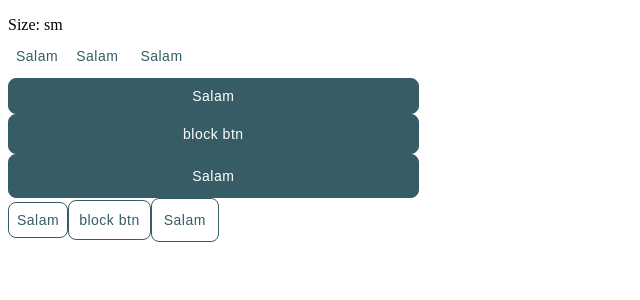
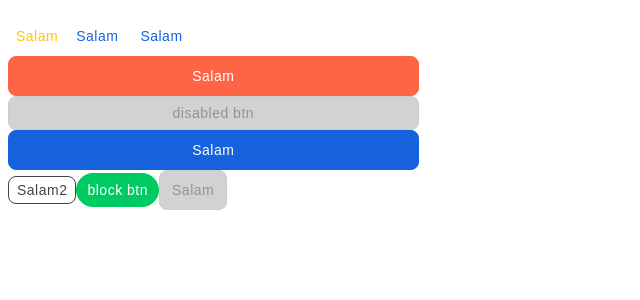
Before and after one commit to alirezatahani/React-Template, a React app: page / in a window 1280 px wide. Shown: the top 300 px of the page, without its empty margins (0-640 px from the left). Built offline with nearby package versions, Linux system fonts and the light colour scheme.

Commit message:
refactor/refactor theme and button

```diff
--- a/src/components/button/content/Button.tsx
+++ b/src/components/button/content/Button.tsx
@@ -9,6 +9,7 @@ const Button: React.FC<ButtonProps> = ({ children, ...rest }: ButtonProps) => {
 Button.defaultProps = {
   size: 'md',
   variant: 'filled',
+  color: 'primary',
   rounded: false,
   block: false,
   disabled: false,
--- a/src/components/button/styles/Button.styles.ts
+++ b/src/components/button/styles/Button.styles.ts
@@ -8,29 +8,27 @@ export const StyledButton = styled.button<ButtonProps>(
     ...theme.typography.button,
     width: block ? '100%' : 'auto',
     borderRadius: rounded ? 50 : 8,
+
     border:
-      variant === 'text' ? 'none' : `1px solid ${theme.palette.primary.main}`,
+      variant === 'text' ? 'none' : `1px solid ${theme.palette[color].main}`,
+
     backgroundColor:
       variant === 'filled'
-        ? theme.palette.primary.main
+        ? theme.palette[color].main
         : theme.palette.common.white,
+
     color:
       variant === 'filled'
         ? theme.palette.common.white
-        : theme.palette.primary.main,
+        : theme.palette[color].main,
 
     display: 'inline-flex',
     alignItems: 'center',
     justifyContent: 'center',
     cursor: 'pointer',
 
-    ['&:[disabled]']: {
-      color: 'rgba(0, 0, 0, 0.3)',
-      borderColor: '#ccc',
-      backgroundColor: 'rgba(0, 0, 0, 0.08)',
-      textShadow: 'none',
-      boxShadow: 'none',
-      cursor: 'not-allowed',
+    ['&:disabled']: {
+      ...theme.general.disabled,
     },
     // ['&:hover']{
     //   transition: "all 200ms linear"
@@ -56,15 +54,6 @@ export const StyledButton = styled.button<ButtonProps>(
 
 //   shape === 'round' ? theme.borderRadiusRound : theme.borderRadius};
 
-// justify-content: center;
-// align-items: center;
-// white-space: nowrap;
-// touch-action: manipulation;
-// margin-right: 8px;
-// margin-bottom: 12px;
-// display: inline-flex;
-// cursor: pointer;
-
 // &[disabled]:hover {
 //   border-color: #ccc;
 // }
--- a/src/global/Global.ts
+++ b/src/global/Global.ts
@@ -6,15 +6,6 @@ const GlobalStyle = createGlobalStyle`
     box-sizing: border-box;
   }
 `;
-const COLOR = {
-  primary: '#1562dc',
-  success: '#00ca62',
-  danger: '#ff6446',
-  warning: '#ffc500',
-  default: 'transparent',
-  black: 'rgba(0, 0, 0, 0.80)',
-  white: '#fff',
-};
 
 const INPUT = {
   borderWidth: '1px',
@@ -24,50 +15,6 @@ const INPUT = {
   addonTextColor: '#fff',
 };
 
-const BUTTON: ButtonTypes = {
-  sm: { height: '1.8rem', padding: '1px 14px', fontSize: '14px' },
-  md: { height: '2.2rem', padding: '5px 19px', fontSize: '16px' },
-  lg: { height: '2.6rem', padding: '6px 29px', fontSize: '17px' },
-
-  // primary: {
-  //   background: `${COLOR.primary}`,
-  //   border: `solid 1px ${COLOR.primary}`,
-  //   color: `${COLOR.white}`,
-  // },
-  // warning: {
-  //   background: `${COLOR.warning}`,
-  //   border: `solid 1px ${COLOR.warning}`,
-  //   color: `${COLOR.white}`,
-  // },
-  // danger: {
-  //   background: `${COLOR.danger}`,
-  //   border: `solid 1px ${COLOR.danger}`,
-  //   color: `${COLOR.white}`,
-  // },
-  // success: {
-  //   background: `${COLOR.success}`,
-  //   border: `solid 1px ${COLOR.success}`,
-  //   color: `${COLOR.white}`,
-  // },
-  // default: {
-  //   background: `${COLOR.default}`,
-  //   border: `solid 1px rgba(0, 0, 0, 0.16)`,
-  //   color: `${COLOR.black}`,
-  // },
-
-  buttonFocusOutline: '#155ed2',
-  borderColor: 'rgba(0, 0, 0, 0.16)',
-  filledBackground: '#eee',
-};
-
-// const theme: ThemeTypes = {
-//   colors: COLOR,
-//   input: INPUT,
-//   button: BUTTON,
-//   borderRadius: '6px',
-//   borderRadiusRound: '50px',
-// };
-
 const theme = {
   palette: {
     background: { paper: '#fff' },
@@ -76,12 +23,19 @@ const theme = {
       white: '#FFFFFF',
     },
     primary: {
-      main: '#365c65',
-      '100': '#C6DDE2',
-      '300': '#87ACB6',
-      '500': '#568793',
-      '700': '#3C636C',
-      '800': '#2F4F57',
+      main: '#1562dc',
+    },
+    secondary: {
+      main: '#434343',
+    },
+    success: {
+      main: '#00ca62',
+    },
+    danger: {
+      main: '#ff6446',
+    },
+    warning: {
+      main: '#ffc500',
     },
   },
   typography: {
@@ -183,20 +137,28 @@ const theme = {
   },
   sizes: {
     sm: {
-      height: 36,
+      height: 28,
       padding: 8,
     },
     md: {
-      height: 40,
+      height: 34,
       padding: 10,
     },
     lg: {
-      height: 44,
+      height: 40,
       padding: 12,
     },
   },
   general: {
     borderRadious: 50,
+    disabled: {
+      color: '#0000004d',
+      borderColor: '#ccc',
+      backgroundColor: '#0000002d',
+      textShadow: 'none',
+      boxShadow: 'none',
+      cursor: 'not-allowed',
+    },
   },
 };
 export { GlobalStyle, theme };
--- a/src/index.tsx
+++ b/src/index.tsx
@@ -16,9 +16,8 @@ const App: React.FC = () => {
         <GlobalStyle />
         <Row>
           <Col span={4}>
-            Size: sm
             <div>
-              <Button variant="text" size="sm" rounded>
+              <Button color="warning" variant="text" size="sm" rounded>
                 Salam
               </Button>
               <Button variant="text" size="md" rounded>
@@ -28,23 +27,23 @@ const App: React.FC = () => {
                 Salam
               </Button>
 
-              <Button block variant="filled" size="sm">
+              <Button block color="danger" variant="filled" size="lg">
                 Salam
               </Button>
               <Button block disabled variant="filled" size="md">
-                block btn
+                disabled btn
               </Button>
               <Button block variant="filled" size="lg">
                 Salam
               </Button>
 
-              <Button variant="outlined" size="sm">
-                Salam
+              <Button color="secondary" variant="outlined" size="sm">
+                Salam2
               </Button>
-              <Button variant="outlined" size="md">
+              <Button rounded color="success" variant="filled" size="md">
                 block btn
               </Button>
-              <Button variant="outlined" size="lg">
+              <Button disabled color="success" variant="outlined" size="lg">
                 Salam
               </Button>
             </div>
```
